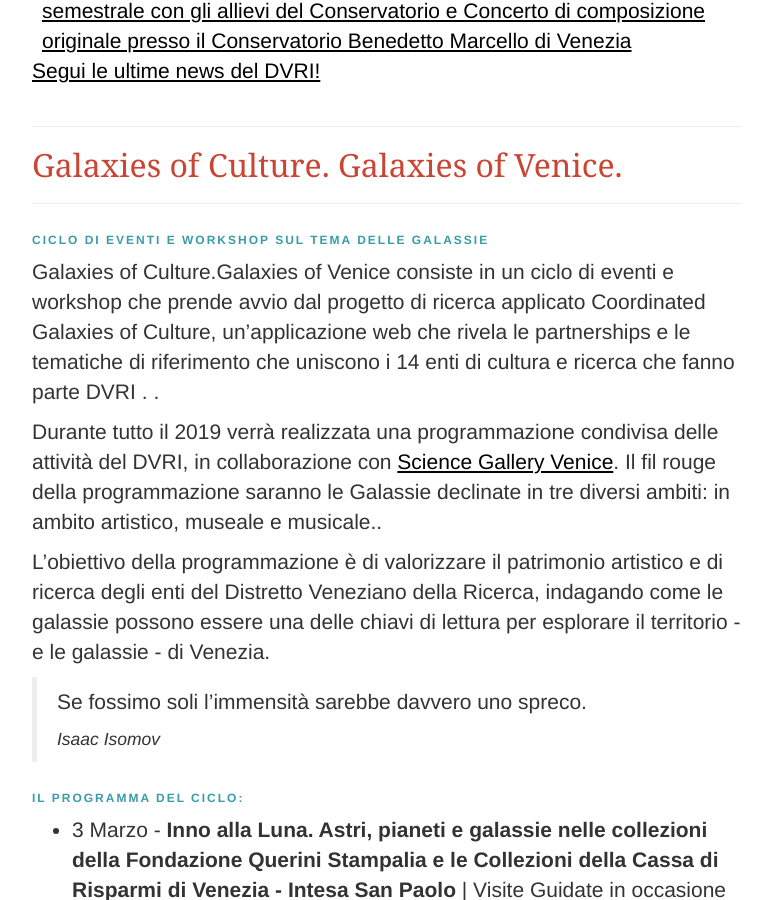
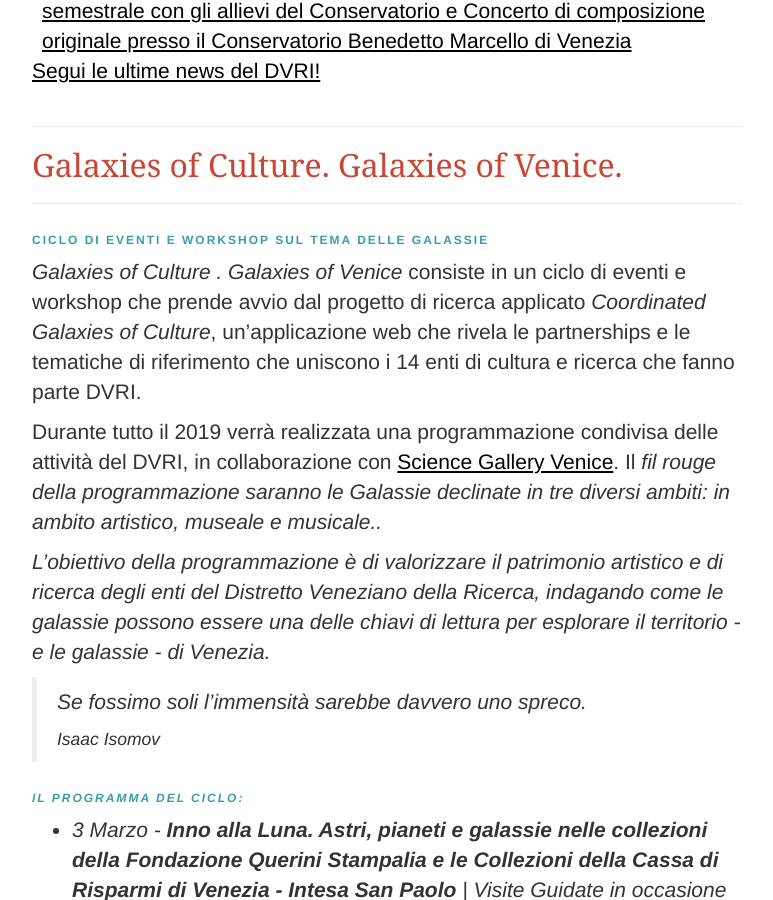
Before and after one commit to simonini/dvri-j-theme, a Jekyll site: the page built from progetti/cultural_galaxies.html, in a window 1280 px wide and 900 px high, scrolled down 956 px. Shown: the whole window, without its empty margins (253-1026 px from the left). Built offline with Jekyll 4.4.1, drawn with Linux system fonts in a browser that asks for light colours; comment, search, counter and statistics services are not loaded; the table of contents is made by our own code.

Commit message:
miglioramenti html

```diff
--- a/progetti/cultural_galaxies.html
+++ b/progetti/cultural_galaxies.html
@@ -8,28 +8,28 @@ toc: true
 
 <h3>Galaxies of Culture. Galaxies of Venice.</h3>
 <h4>Ciclo di eventi e workshop sul tema delle galassie</h4>
-<p> <italic>Galaxies of Culture.Galaxies of Venice<italic> consiste in un ciclo di eventi e workshop che prende avvio dal progetto di ricerca applicato <italic>Coordinated Galaxies of Culture<italic>, un’applicazione web che rivela le partnerships e le tematiche di riferimento che uniscono i 14 enti di cultura e ricerca che fanno parte DVRI .
-.</p>
-<p>Durante tutto il 2019  verrà realizzata una programmazione condivisa delle attività del DVRI,  in collaborazione con <a href="venice.sciencegallery.com">Science Gallery Venice</a>. Il <italic>fil rouge<italic> della programmazione saranno le Galassie declinate in tre diversi ambiti:  in ambito artistico, museale e musicale..</p>
+
+<p><em>Galaxies of Culture . Galaxies of Venice</em> consiste in un ciclo di eventi e workshop che prende avvio dal progetto di ricerca applicato <em>Coordinated Galaxies of Culture</em>, un’applicazione web che rivela le partnerships e le tematiche di riferimento che uniscono i 14 enti di cultura e ricerca che fanno parte DVRI.</p>
+
+<p>Durante tutto il 2019  verrà realizzata una programmazione condivisa delle attività del DVRI,  in collaborazione con <a href="http://venice.sciencegallery.com" target="_blank">Science Gallery Venice</a>. Il <em>fil rouge<em> della programmazione saranno le Galassie declinate in tre diversi ambiti:  in ambito artistico, museale e musicale..</p>
 <p>L’obiettivo della programmazione è di valorizzare il patrimonio artistico e di ricerca degli enti del Distretto Veneziano della Ricerca, indagando come le galassie possono essere una delle chiavi di lettura per esplorare il territorio - e le galassie - di Venezia.</p>
 
 <blockquote>
- <p> Se fossimo soli l’immensità sarebbe davvero uno spreco.</p>
+<p> Se fossimo soli l’immensità sarebbe davvero uno spreco.</p>
 <cite>Isaac Isomov</cite>
-
 </blockquote>
 
 <h4>Il programma del Ciclo:</h4>
 <ul>
-  <li>3 Marzo - <strong>Inno alla Luna. Astri, pianeti e galassie nelle collezioni della Fondazione Querini Stampalia e  le Collezioni della Cassa di Risparmi di Venezia - Intesa San Paolo </strong> | Visite Guidate in occasione del Carnevale di Venezia presso <a href="http://www.querinistampalia.org/ita/home_page.php">Fondazione Querini Stampalia</a></li>
+  <li>3 Marzo - <strong>Inno alla Luna. Astri, pianeti e galassie nelle collezioni della Fondazione Querini Stampalia e  le Collezioni della Cassa di Risparmi di Venezia - Intesa San Paolo </strong> | Visite Guidate in occasione del Carnevale di Venezia presso <a href="http://www.querinistampalia.org/ita/home_page.php" target="_blank">Fondazione Querini Stampalia</a></li>
 
-  <li>22 GIUGNO -  <strong> Stelle e Viaggi </strong>| Mini Exhibition presso <a href="http://accademiavenezia.it">Accademia di Belle Arti</a></li>
+  <li>22 GIUGNO -  <strong> Stelle e Viaggi </strong>| Mini Exhibition presso <a href="http://accademiavenezia.it" target="_blank">Accademia di Belle Arti</a></li>
 
     <!-- <li>22 OTTOBRE - <strong> Navigando tra le Sfere Celesti </strong> | itinerario guidato presso <a href="http://www.visitmuve.it">Fondazione Musei Civici di Venezia</a>F</li> -->
 
   <li>27 NOVEMBRE -<strong>I rapporti tra astronomia e teoria musicale nell’antichità (titolo provvisorio)</strong>| Talk tra un musicologo e un astronomo, TBD</li>
 
-  <li>12 DICEMBRE -<strong>Le Galassie di Stockhausen </strong>| Laboratorio semestrale con gli allievi del Conservatorio e Concerto di composizione originale presso <a href="http://www.conservatoriovenezia.net/portale/index.php">Conservatorio Benedetto Marcello</a></li>
+  <li>12 DICEMBRE -<strong>Le Galassie di Stockhausen </strong>| Laboratorio semestrale con gli allievi del Conservatorio e Concerto di composizione originale presso <a href="http://www.conservatoriovenezia.net/portale/index.php" target="_blank">Conservatorio Benedetto Marcello</a></li>
   </ul>
 
   <h3>La Programmazione nel dettaglio </h3>
```
